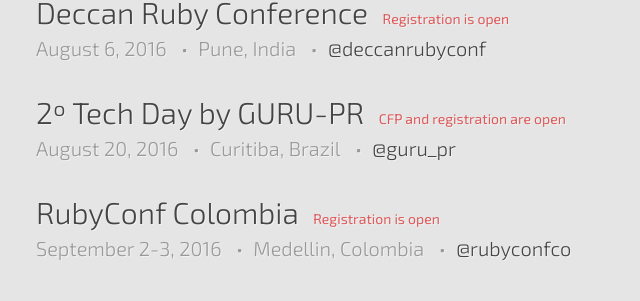
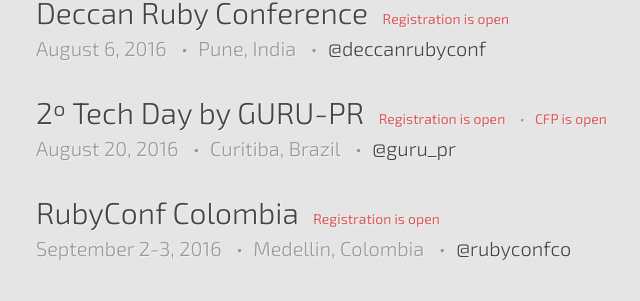
Before and after one commit to ruby-conferences/ruby-conferences.github.io, a Jekyll site: the page built from index.html, in a window 1280 px wide and 900 px high, scrolled down 518 px. Shown: the part 150-451 px from the top of the window, without its empty margins (204-844 px from the left). Built offline with Jekyll 4.4.1, drawn with Linux system fonts in a browser that asks for light colours.

Commit message:
Fix phrases for CFP and Registration

```diff
--- a/_data/current.yml
+++ b/_data/current.yml
@@ -17,7 +17,8 @@
   dates: "August 20, 2016"
   url: http://www.gurupr.org/eventos/2-tech-day-do-guru-pr
   twitter: guru_pr
-  reg_phrase: CFP and registration are open
+  reg_phrase: Registration is open
+  cfp_phrase: CFP is open
 
 - name: RubyConf Colombia
   location: Medellin, Colombia
```
